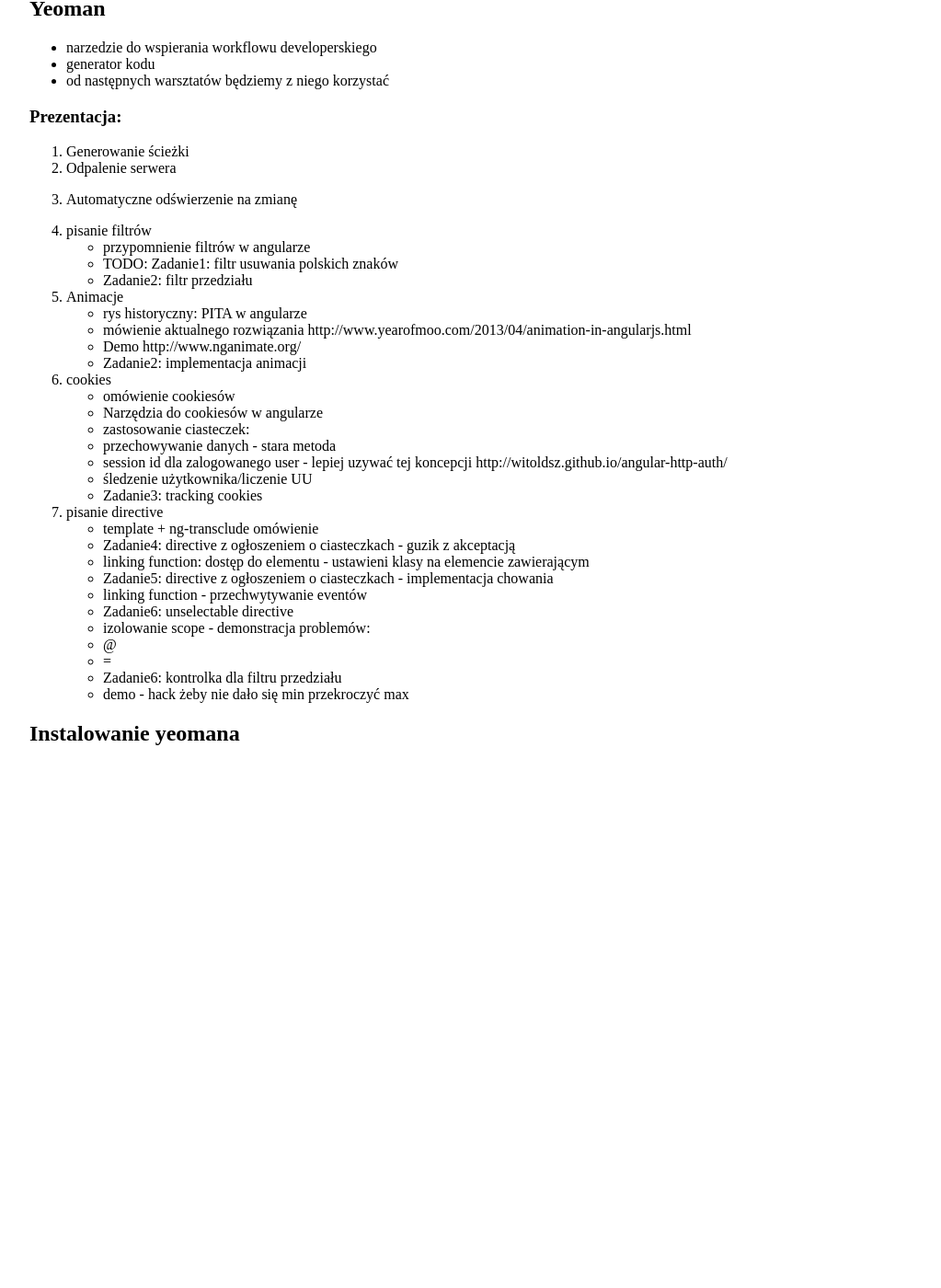
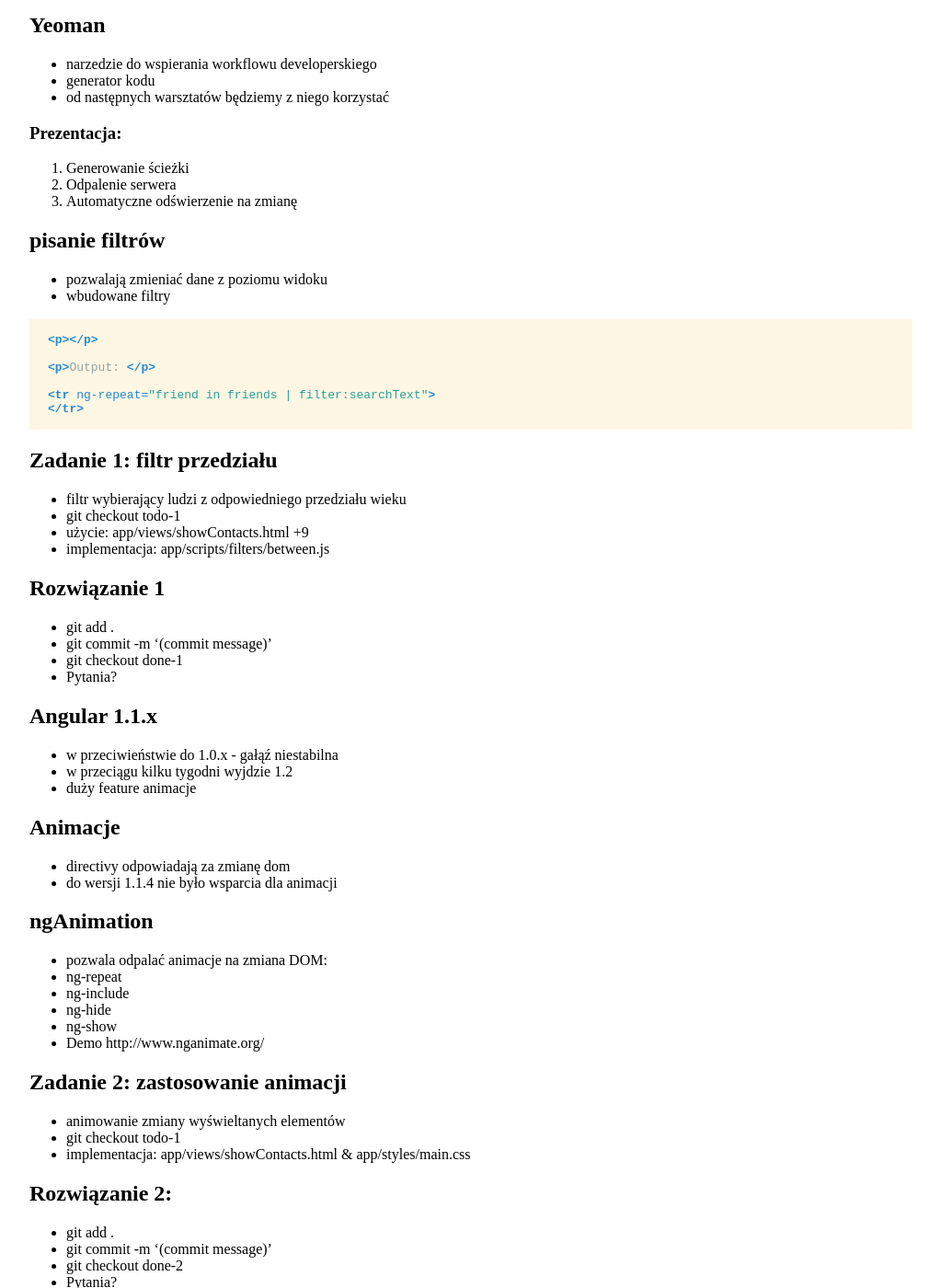
Before and after one commit to marcin-wosinek/blog, a Jekyll site: the page built from _posts/2013-06-08-2-Warsztaty-AngularJs-Akai-Poznan.md, in a window 1280 px wide and 1400 px high, scrolled down 785 px. Shown: the whole window at 92% size, without its empty margins (128-1151 px from the left). Built offline with Jekyll 4.4.1, drawn with Linux system fonts in a browser that asks for light colours; before the commit the page ends 1632 px from its top, so only the background shows below that; some of the changed text lies outside the part shown.

Commit message:
Improve workshop-2 notes

````diff
--- a/_posts/2013-06-08-2-Warsztaty-AngularJs-Akai-Poznan.md
+++ b/_posts/2013-06-08-2-Warsztaty-AngularJs-Akai-Poznan.md
@@ -27,6 +27,7 @@
   * formularz edycji
 
 ## Struktura plików (screen folderów)
+* git checkout slide-1
 * app/ zawier wszystko co jest potrzebne do zdepoloyowania aplikacji
  * index.html - jedyny plik do użytku bezpośredniego
  * view/ - templaty angulara
@@ -46,29 +47,198 @@
 2. Odpalenie serwera
 3. Automatyczne odświerzenie na zmianę
 
-3. pisanie filtrów
- * przypomnienie filtrów w angularze
- * TODO: Zadanie1: filtr usuwania polskich znaków
- * Zadanie2: filtr przedziału
+## pisanie filtrów
+ * pozwalają zmieniać dane z poziomu widoku
+ * wbudowane filtry
 
-4. Animacje
- * rys historyczny: PITA w angularze
- * mówienie aktualnego rozwiązania http://www.yearofmoo.com/2013/04/animation-in-angularjs.html
+```html
+<p>{{ someText | uppercase }}</p>
+
+<p>Output: {{ array | limitTo:3 }}</p>
+
+<tr ng-repeat="friend in friends | filter:searchText">
+</tr>
+```
+
+## Zadanie 1: filtr przedziału
+ * filtr wybierający ludzi z odpowiedniego przedziału wieku
+ * git checkout todo-1
+ * użycie: app/views/showContacts.html +9
+ * implementacja: app/scripts/filters/between.js
+
+## Rozwiązanie 1
+* git add .
+* git commit -m '(commit message)'
+* git checkout done-1
+* Pytania?
+
+## Angular 1.1.x
+* w przeciwieństwie do 1.0.x - gałąź niestabilna
+* w przeciągu kilku tygodni wyjdzie 1.2
+* duży feature animacje
+
+## Animacje
+* directivy odpowiadają za zmianę dom
+* do wersji 1.1.4 nie było wsparcia dla animacji
+
+## ngAnimation
+ * pozwala odpalać animacje na zmiana DOM:
+  * ng-repeat
+  * ng-include
+  * ng-hide
+  * ng-show
  * Demo http://www.nganimate.org/
- * Zadanie2: implementacja animacji
-5. cookies
- * omówienie cookiesów
- * Narzędzia do cookiesów w angularze
- * zastosowanie ciasteczek:
-  * przechowywanie danych - stara metoda
-  * session id dla zalogowanego user - lepiej uzywać tej koncepcji http://witoldsz.github.io/angular-http-auth/
-  * śledzenie użytkownika/liczenie UU
- * Zadanie3: tracking cookies
-6. pisanie directive
- * template + ng-transclude omówienie
- * Zadanie4: directive z ogłoszeniem o ciasteczkach - guzik z akceptacją
- * linking function: dostęp do elementu - ustawieni klasy na elemencie zawierającym
- * Zadanie5: directive z ogłoszeniem o ciasteczkach - implementacja chowania
+
+## Zadanie 2: zastosowanie animacji
+ * animowanie zmiany wyświeltanych elementów
+ * git checkout todo-1
+ * implementacja: app/views/showContacts.html & app/styles/main.css
+
+## Rozwiązanie 2:
+* git add .
+* git commit -m '(commit message)'
+* git checkout done-2
+* Pytania?
+
+## Global controller
+ * git checkout slide-3
+ * pliki: app/index.html +26
+ * hack na zawsze uruchamiany kontroler
+
+## Generator UUID (Universally unique identifier)
+ * git checkout slide-4
+ * pliki: app/scripts/services/wsUuidGenerator.js
+ * prawdopodobieństwo kolizji:
+  * miliard co sekunde: w 100 lat mamy 50%
+  * 600 milionów dla każdego człowieka na ziemi: 50%
+  * ryzyko że udeży mnie meteor w ciągu roku = kolizja przy kilku dziesiątkach bilionów UUID
+
+## Ciasteczka - cookies
+ * do 4 kb danych
+ * przesyłane z każdym requestem do serwera
+
+## Cel: śledzenie userów
+ * liczenie odwiedzin
+ * śledzenie aktywności
+
+## Zastosowanie
+ * śledzenie użytkowników/liczenie odwidzin
+ * <del>przechowywanie danych</del>: lepiej użyć [webstorage](http://dev.w3.org/html5/webstorage/)
+ * logowanie usera - dobrze zainteresować się tym http://witoldsz.github.io/angular-http-auth/
+
+## Cookies w angularze
+ * ngCookies - dodatkowy plik do załadowania
+ * $cookies - sewis opakowywujący użycie cookies
+
+## Zadanie 3: tracking cookies
+ * git checkout todo-3
+ * implementacja: app/scripts/controllers/global.js
+ * Jeśli nie ma 'trackingId' na ciasteczku - ustawamy je na nowo wygenerowany UUID
+
+## Rozwiązanie 3
+* git add .
+* git commit -m '(commit message)'
+* git checkout done-3
+* Pytania?
+
+## Directives
+ * rozszeżenia do html
+ * formy użycia
+
+```html
+<span my-dir="exp"></span>
+<span class="my-dir: exp;"></span>
+<my-dir></my-dir>
+<!-- directive: my-dir exp -->
+```
+
+## Pisanie directives
+ * git checkout slide-5
+ * plik: app/scripts/directives/ws-accept-cookies.js
+ * tak definiujemy tak jak kontrolery serwisy czy filtry
+ * properties zwracanego obiektu:
+  * template - html który zastąpi zawartość
+  * restrict - ograniczenie uzycia directive:
+   * E - element, tag
+   * A - atrybut
+   * C - klasa
+   * M - komentarz
+  * link - funkcja opalana po podpięciu directive
+
+## ngTransclude
+ * pozwala na wstawienie oryginalnej zawartości tagu wewnątrz templatu
+ * wymaga transclude: true
+
+## Zadanie 4: template dla ws-accept-cookies
+ * git checkout todo-4
+ * przykład użycia: app/index.htm +27
+ * implementacja: app/scripts/directives/ws-accept-cookies.js
+ * to co jest oryginalnie wewnatrz tagu chcemy mieć wciąż w directive + chcemy mieć guzik 'accept'
+
+## Rozwiązanie 4
+* git add .
+* git commit -m '(commit message)'
+* git checkout done-4
+* Pytania?
+
+## Directives
+ * rozszeżenia do html
+ * formy użycia
+
+```html
+<span my-dir="exp"></span>
+<span class="my-dir: exp;"></span>
+<my-dir></my-dir>
+<!-- directive: my-dir exp -->
+```
+
+## Pisanie directives
+ * git checkout slide-5
+ * plik: app/scripts/directives/ws-accept-cookies.js
+ * tak definiujemy tak jak kontrolery serwisy czy filtry
+ * properties zwracanego obiektu:
+  * template - html który zastąpi zawartość
+  * restrict - ograniczenie uzycia directive:
+   * E - element, tag
+   * A - atrybut
+   * C - klasa
+   * M - komentarz
+  * link - funkcja opalana po podpięciu directive
+
+## ngTransclude
+ * pozwala na wstawienie oryginalnej zawartości tagu wewnątrz templatu
+ * wymaga transclude: true
+
+## Zadanie 4: template dla ws-accept-cookies
+ * git checkout todo-4
+ * przykład użycia: app/index.htm +27
+ * implementacja: app/scripts/directives/ws-accept-cookies.js
+ * to co jest oryginalnie wewnatrz tagu chcemy mieć wciąż w directive + chcemy mieć guzik 'accept'
+
+## Rozwiązanie 4
+* git add .
+* git commit -m '(commit message)'
+* git checkout done-4
+* Pytania?
+
+## linking function
+ * miejsce na logikę directive
+ * argumenty - kolejność jest istotna:
+  * scope - zakres. W najprostrzym przypadku dzielony ze światem zewnętrznym
+  * element - element jQuery lub jqLite do którego podpinany logikę
+  * attrs - obiekt z atrybutami na elemencie do którego się wpinamy
+
+## Zadanie 5: ws-accept-cookies - implementacja chowania
+ * git checkout todo-5
+
+## Rozwiązanie 5:
+* git add .
+* git commit -m '(commit message)'
+* git checkout done-5
+* Pytania?
+
+ * Zadanie5: directive z ogłoszeniem o ciasteczkach kk
+
  * linking function - przechwytywanie eventów
  * Zadanie6: unselectable directive
  * izolowanie scope - demonstracja problemów:
````
